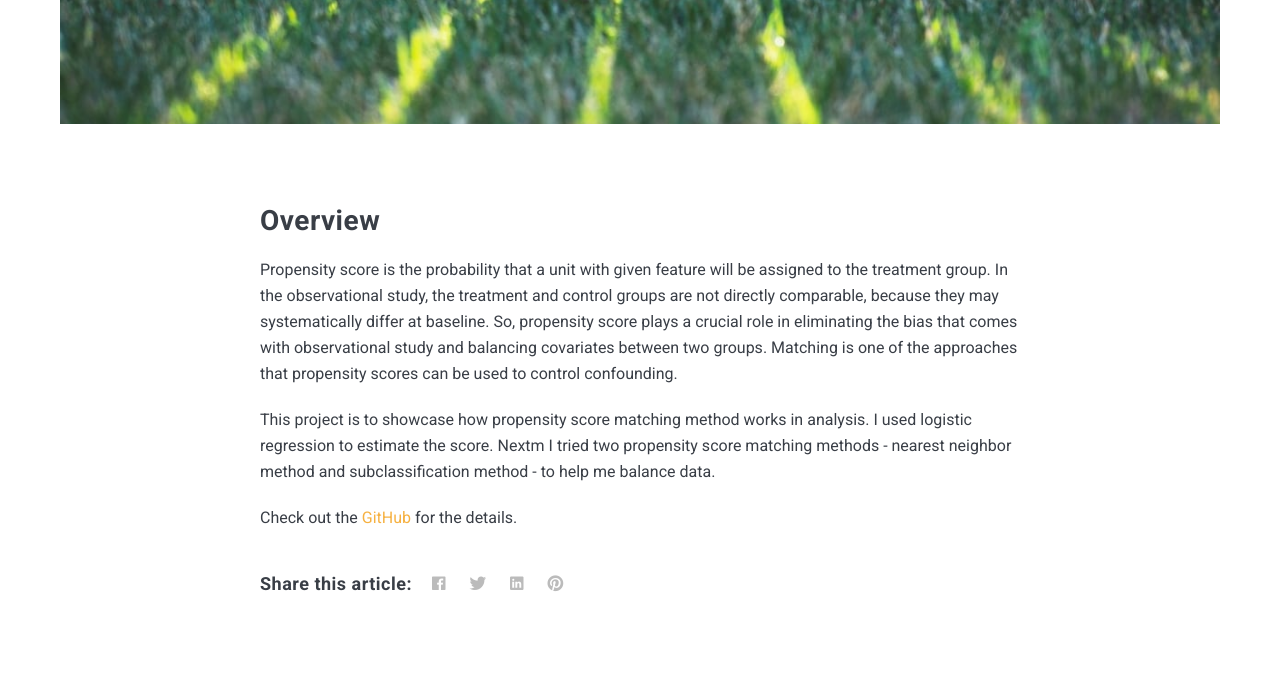
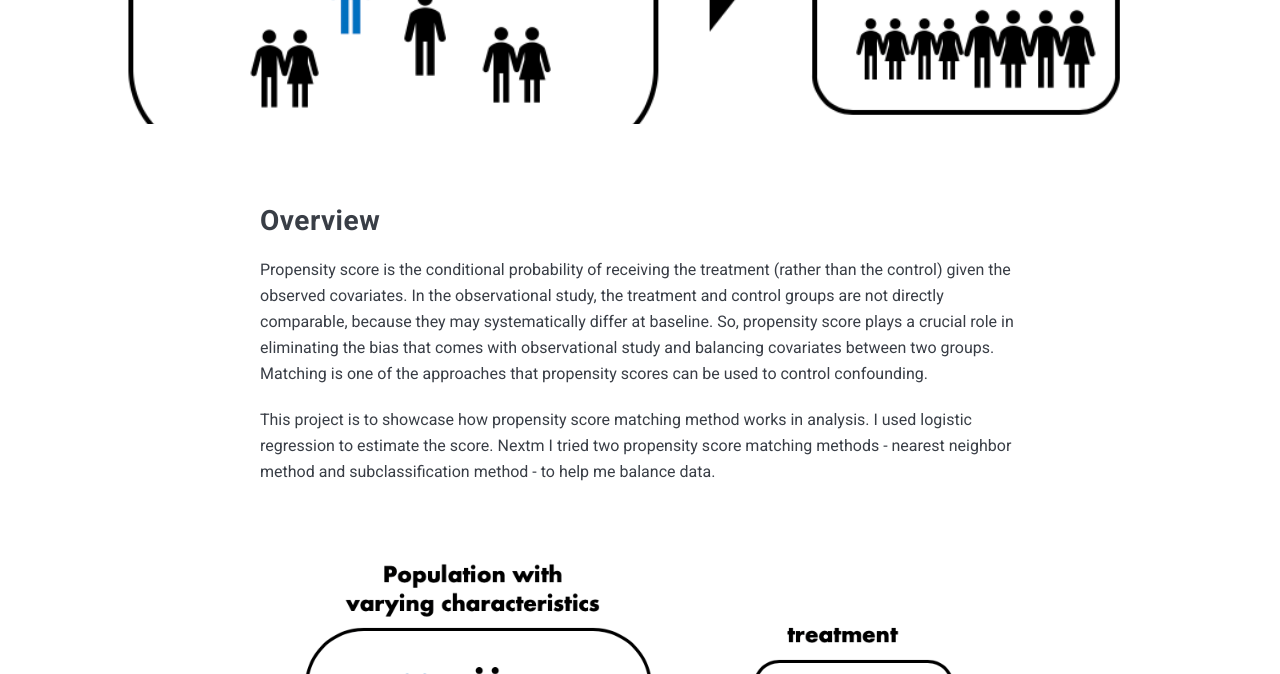
Before and after one commit to yuyaya2016/yuyaya2016.github.io, a Jekyll site: the page built from _posts/2020-02-21-Propensity-Score-Matching-for-HighNote-Data.markdown, in a window 1280 px wide and 900 px high, scrolled down 989 px, cut to the strip 0-674 px from the top of the window. Built offline with Jekyll 4.4.1, drawn with Linux system fonts in a browser that asks for light colours; nearby versions of some CDN libraries; comment, search, counter and statistics services are not loaded.

Commit message:
update post and image

```diff
--- a/_posts/2020-02-21-Propensity-Score-Matching-for-HighNote-Data.markdown
+++ b/_posts/2020-02-21-Propensity-Score-Matching-for-HighNote-Data.markdown
@@ -4,17 +4,17 @@ title:  "Propensity Score Matching Analysis for High Note"
 date:   2020-02-21 18:05:55 +0300
 project type: course project
 duration: 2 days
-image:  10.jpg
+image:  PSM.png
 tags:   R, ggplot, PSM, LogisticRegression
 ---
 
 
 ## Overview
-Propensity score is the probability that a unit with given feature will be assigned to the treatment group. In the observational study, the treatment and control groups are not directly comparable, because they may systematically differ at baseline. So, propensity score plays a crucial role in eliminating the bias that comes with observational study and balancing covariates between two groups. Matching is one of the approaches that propensity scores can be used to control confounding.
+Propensity score is the conditional probability of receiving the treatment (rather than the control) given the observed covariates. In the observational study, the treatment and control groups are not directly comparable, because they may systematically differ at baseline. So, propensity score plays a crucial role in eliminating the bias that comes with observational study and balancing covariates between two groups. Matching is one of the approaches that propensity scores can be used to control confounding.
 
 This project is to showcase how propensity score matching method works in analysis. I used logistic regression to estimate the score. Nextm I tried two propensity score matching methods - nearest neighbor method and subclassification method - to help me balance data.
 
-<!-- ![]({{ site.baseurl }}/images/07.jpg) -->
+![]({{ site.baseurl }}/images/PSM.png)
 
 
 Check out the [GitHub][psm-github] for the details.
```
Also changed, not shown: images/PSM.png (added).
